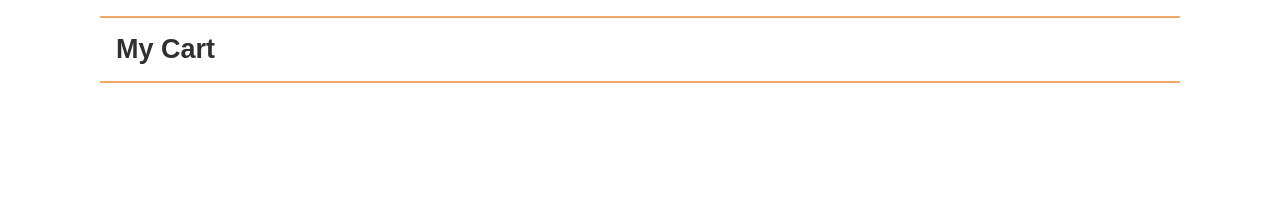
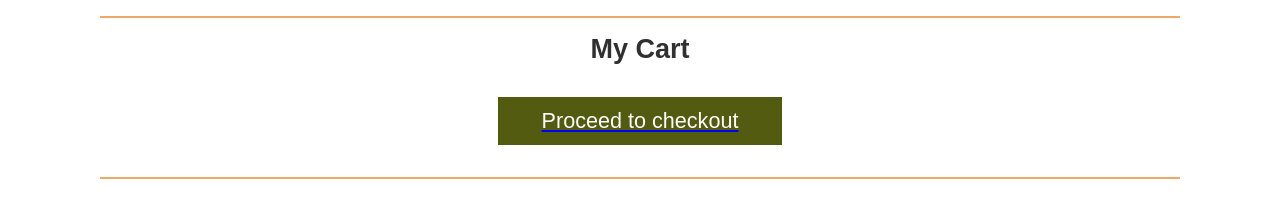
Before and after one commit to AlexM2111V/wdd330-sleepoutside-team14, a website: page src/cart/index.html in a window 1280 px wide. Drawn offline with Linux system fonts and the light colour scheme.

Commit message:
Resolved the conflict

```diff
--- a/src/cart/index.html
+++ b/src/cart/index.html
@@ -18,44 +18,11 @@
 
     <main class="divider">
       <section class="products">
-        <h2>My Cart</h2>
-
-        <ul class="product-list">
-          <!-- <li class="cart-card divider">
-            <a href="product_pages/marmot-ajax-3.html" class="cart-card__image">
-              <img
-                src="images/tents/marmot-ajax-tent-3-person-3-season-in-pale-pumpkin-terracotta~p~880rr_01~320.jpg"
-                alt="Marmot Ajax tent"
-              />
-            </a>
-            <a href="product_pages/marmot-ajax-3.html">
-              <h2 class="card__name">Marmot Ajax Tent - 3-Person, 3-Season</h2>
-            </a>
-            <p class="cart-card__color">Pale Pumpkin/Terracotta</p>
-            <p class="cart-card__quantity">qty: 1</p>
-            <p class="cart-card__price">$199.99</p>
-          </li>
-          <li class="cart-card divider">
-            <a href="product_pages/marmot-ajax-3.html" class="cart-card__image">
-              <img
-                src="images/tents/the-north-face-talus-tent-4-person-3-season-in-golden-oak-saffron-yellow~p~985rf_01~320.jpg"
-                alt="Talus Tent - 4-Person, 3-Season"
-              />
-            </a>
-            <a href="product_pages/marmot-ajax-3.html">
-              <h2 class="card__name">
-                The North Face Talus Tent - 4-Person, 3-Season
-              </h2></a
-            >
-            <p class="cart-card__color">Golden Oak/Saffron Yellow</p>
-            <p class="cart-card__quantity">qty: 1</p>
-            <p class="cart-card__price">$199.99</p>
-          </li> -->
-        </ul>
-        <!-- This cart footer for the Total$InCart Trello Card-->
-        <div class="cart-footer hide">
-          <p class="cart-total">Total: </p>
-        </div>
+        <h1>My Cart</h1>
+        <ul class="product-list"></ul>
+        <a href="/checkout/index.html">
+          <button id="checkout-button">Proceed to checkout</button>
+        </a>
       </section>
     </main>
 
```
